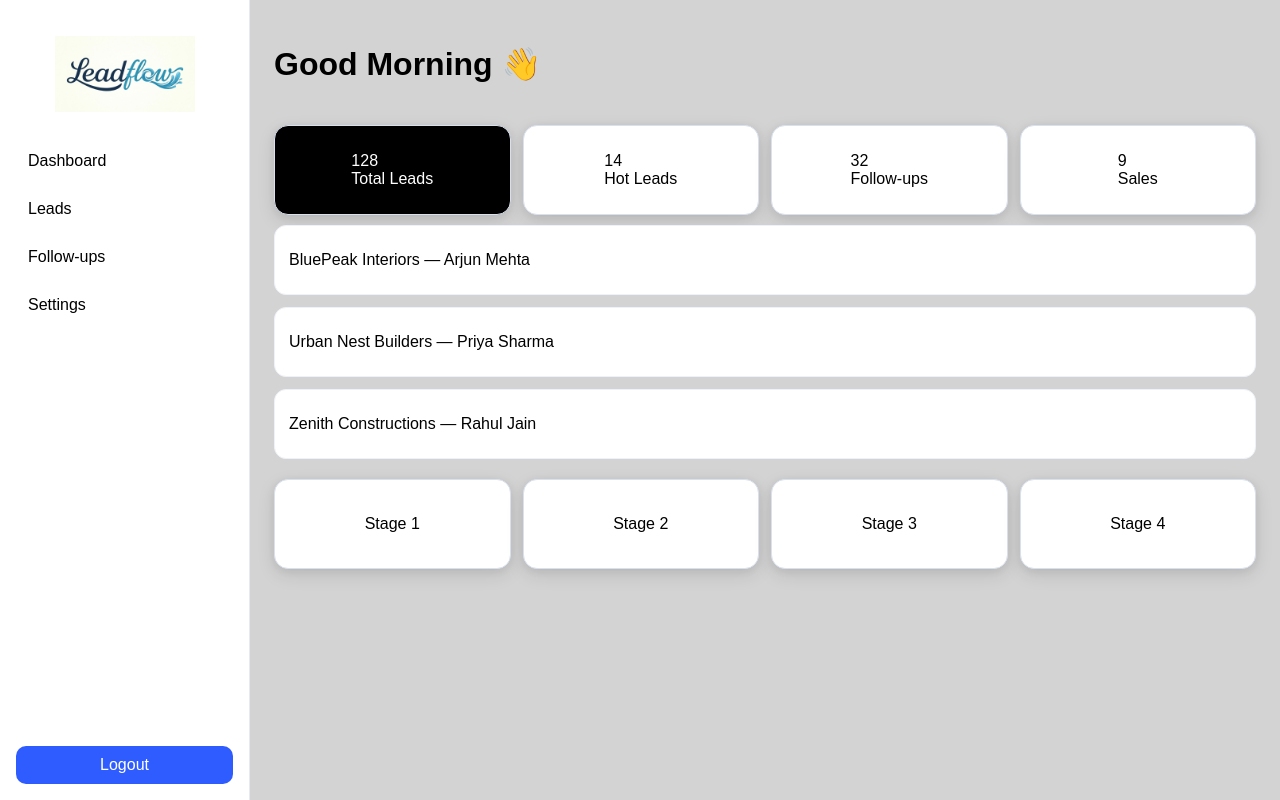
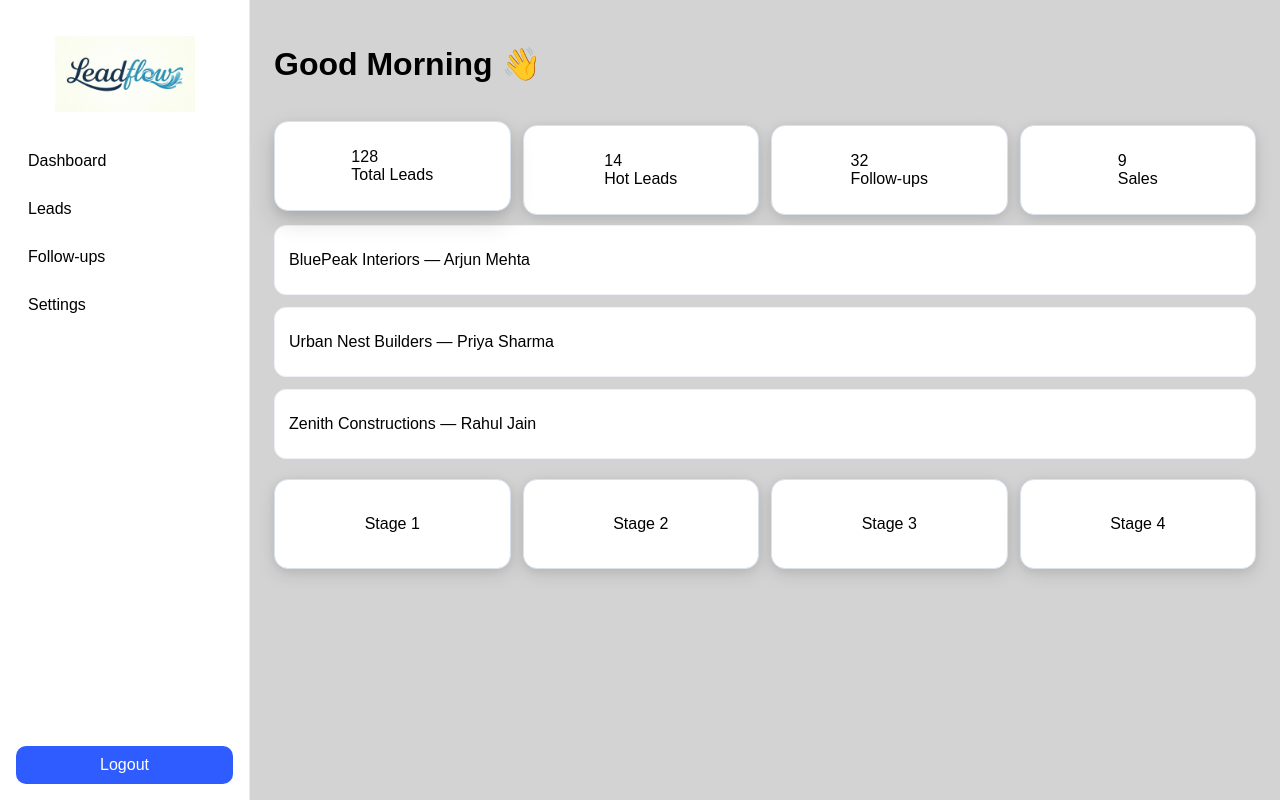
Before and after one commit to stirr3dz3phyr-ship-it/LeadFlow-WarMachine, a React (Vite) app: page / in a window 1280 px wide. In both pictures the pointer is over the element 392 px from the left and 169 px from the top of the page. Built offline with nearby package versions, Linux system fonts and the light colour scheme.

Commit message:
Update styles.css

```diff
--- a/src/styles.css
+++ b/src/styles.css
@@ -141,8 +141,13 @@ html, body {
 }
 
 .kpi-card:hover {
-  background: black;
-  color: white;
+  transform: translateY(-4px);
+
+  box-shadow:
+    0 10px 24px rgba(0,0,0,0.14),
+    0 4px 10px rgba(0,0,0,0.08);
+
+  transition: all 0.2s ease;
 }
 /* SPACER (RESERVED ZONE FOR GREEN BOX) */
 .spacer {
```
